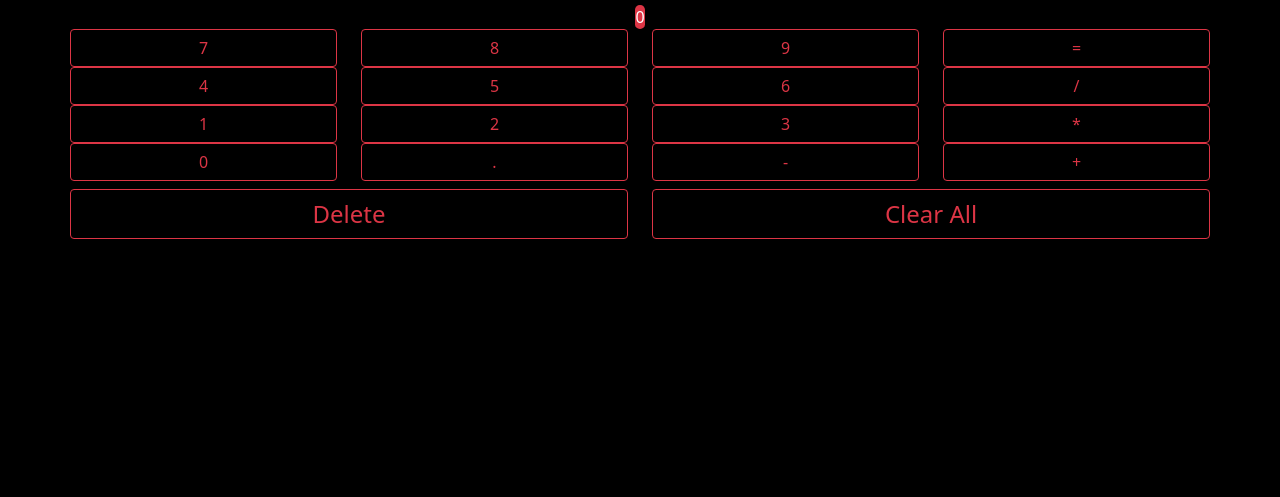
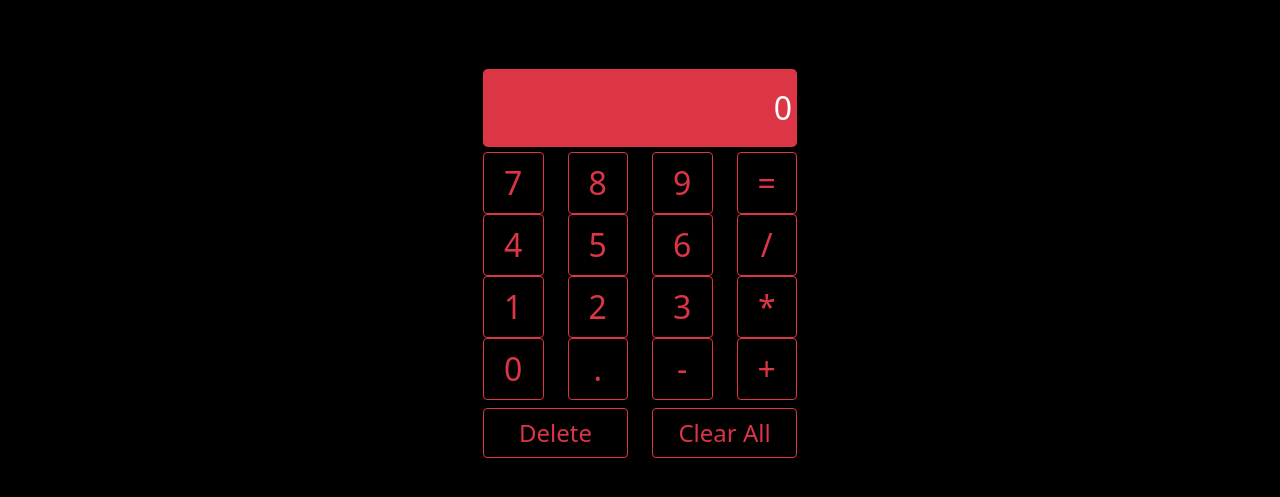
Before and after one commit to prp2606/MultiTalented, a website: page calculator.html in a window 1280 px wide. Shown: the part 229-726 px from the top of the page. Drawn offline with nearby package versions, Linux system fonts and the light colour scheme; the site is published under a folder, as on GitHub Pages, so addresses that start at the root find nothing.

Commit message:
StyleSheet Added

```diff
--- a/calculator.html
+++ b/calculator.html
@@ -13,9 +13,9 @@
       crossorigin="anonymous"
     />
 
-    <link rel="shortcut icon" href="/Images/favicon.ico" type="image/x-icon" />
+    <link rel="shortcut icon" href="./public/Images/favicon.ico" type="image/x-icon" />
 
-    <link rel="stylesheet" href="/styleSheets/calculator.css" />
+    <link rel="stylesheet" href="./public/styleSheets/calculator.css" />
     <!-- <script src="/public/script/expenseTracker.js"></script> -->
 
     <title>Multi-Talented</title>
```
